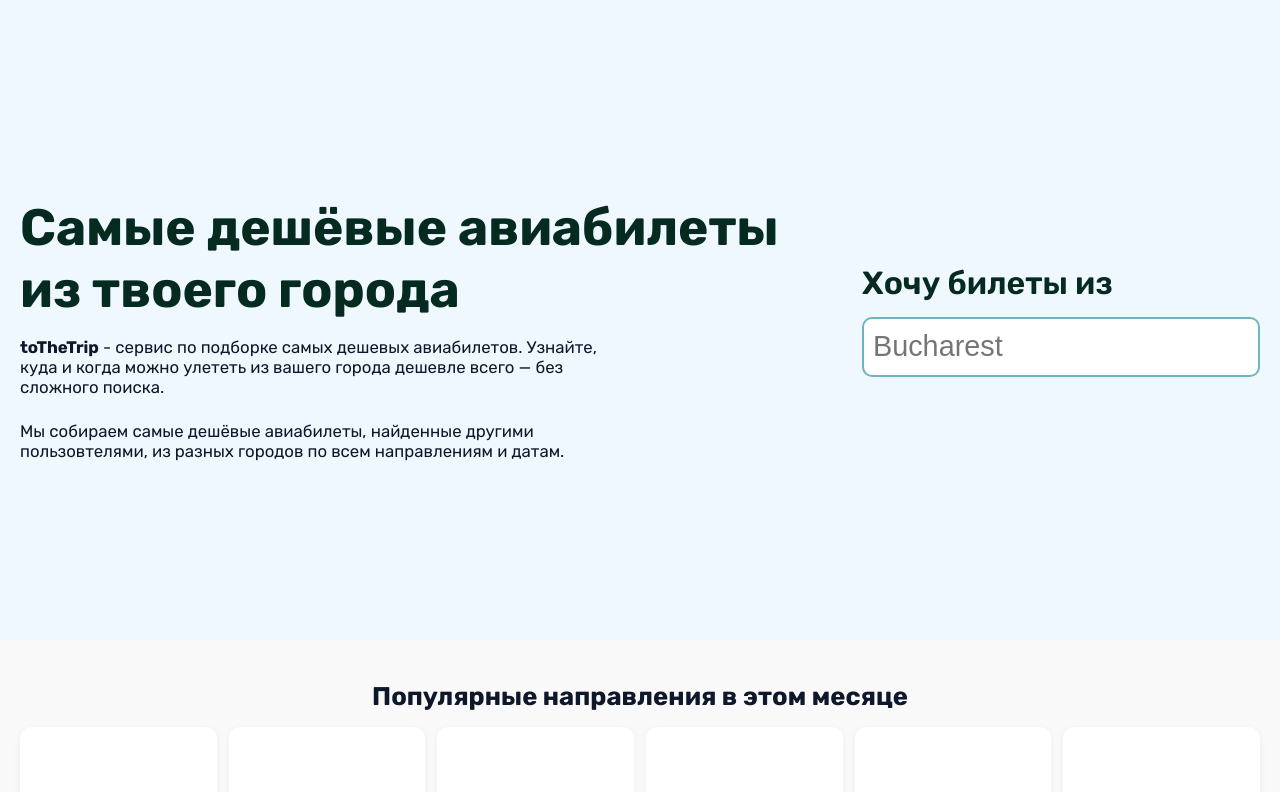
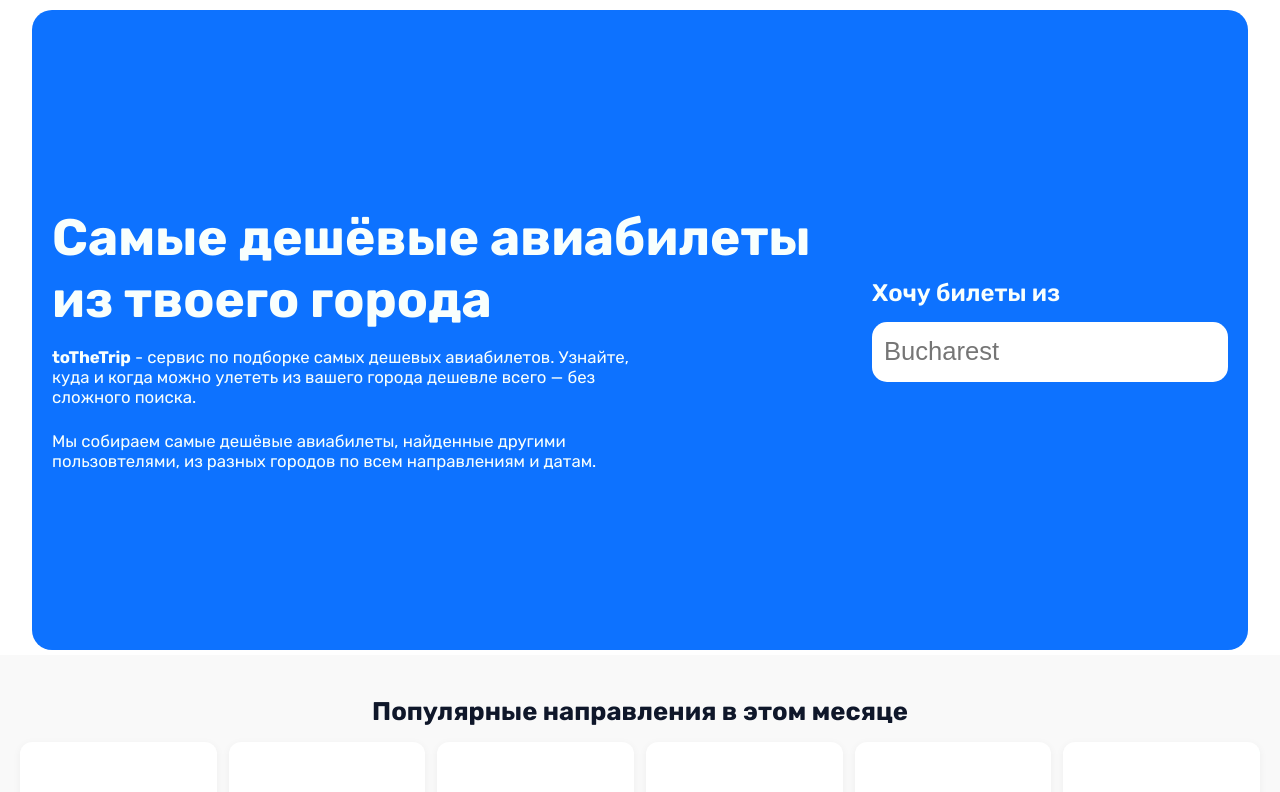
Before and after one commit to aemorozov/toTheTrip_web, a Next.js app: page / in a window 1280 px wide. Shown: the top 792 px of the page. Built offline with nearby package versions, Linux system fonts and the light colour scheme.

Commit message:
update hero block

```diff
--- a/src/app/globals.css
+++ b/src/app/globals.css
@@ -1,9 +1,11 @@
 :root {
-  --bg-main: aliceblue;
+  --bg-main: #0d72ff;
   --color-primary: #052a1f;
-  --color-secondary: #6eb5c0;
+  --color-secondary: #93cff7;
   --color-accent: #ffccbb;
   --text-main: #0f172a;
+  --text-second: #f8fffd;
+  --text-third: #0d141d;
 }
 
 html,
@@ -14,7 +16,6 @@ body {
 }
 
 body {
-  background-color: var(--bg-main);
   color: var(--text-main);
   font-family:
     system-ui,
@@ -28,12 +29,17 @@ body {
 }
 
 .heroBlock {
+  width: 95%;
+  margin: 10px auto 5px auto;
   flex-direction: column-reverse;
   gap: 20px;
   padding: 48px 20px;
   display: flex;
-  min-height: 100vh;
+  min-height: 85vh;
   justify-content: center;
+  color: var(--text-second);
+  border-radius: 20px;
+  background-color: var(--bg-main);
 }
 
 .leftBlock,
@@ -42,10 +48,9 @@ body {
 }
 
 .leftBlock h1 {
-  font-size: 2.2em;
+  font-size: 1.6em;
   line-height: 1.2;
   margin-bottom: 16px;
-  color: var(--color-primary);
 }
 
 .heroDescription {
@@ -63,25 +68,26 @@ body {
 }
 
 .heroLabel {
-  color: var(--color-primary);
+  color: var(--text-second);
   margin-bottom: 15px;
   font-weight: 600;
   display: block;
-  font-size: 2em;
+  font-size: 1.5em;
 }
 
 .heroInput {
-  border: 2px solid var(--color-secondary);
-  border-radius: 10px;
+  border: 0px solid var(--color-secondary);
+  border-radius: 15px;
   outline: none;
   width: 100%;
-  padding: 9px;
-  font-size: 1.8rem;
+  padding: 12px;
+  font-size: 1.6rem;
   height: 60px;
+  color: var(--text-third);
 }
 
 .heroInput:focus {
-  border-color: var(--color-primary);
+  /* border-color: var(--color-primary); */
 }
 
 .rightBlock h2 {
```
